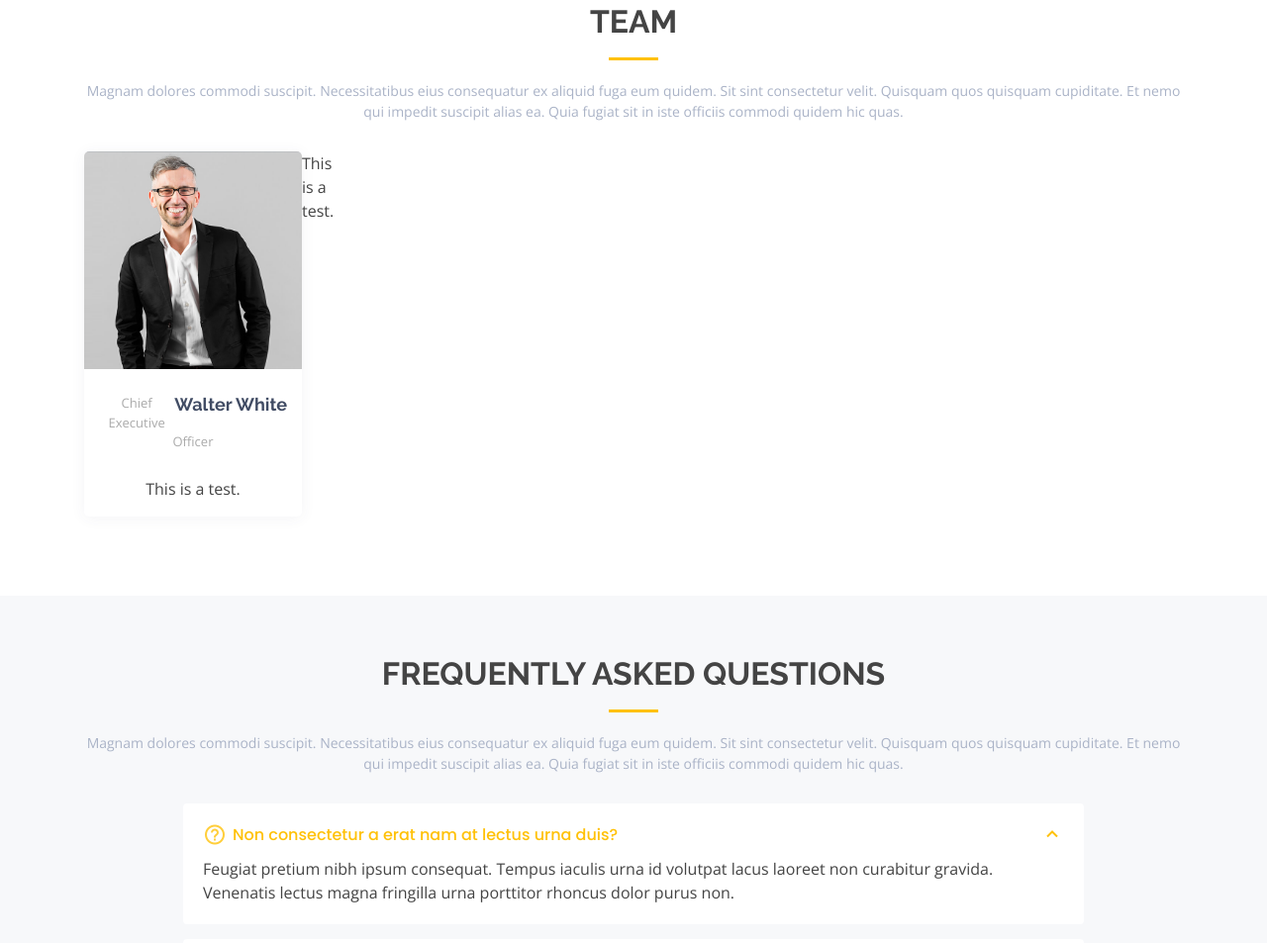
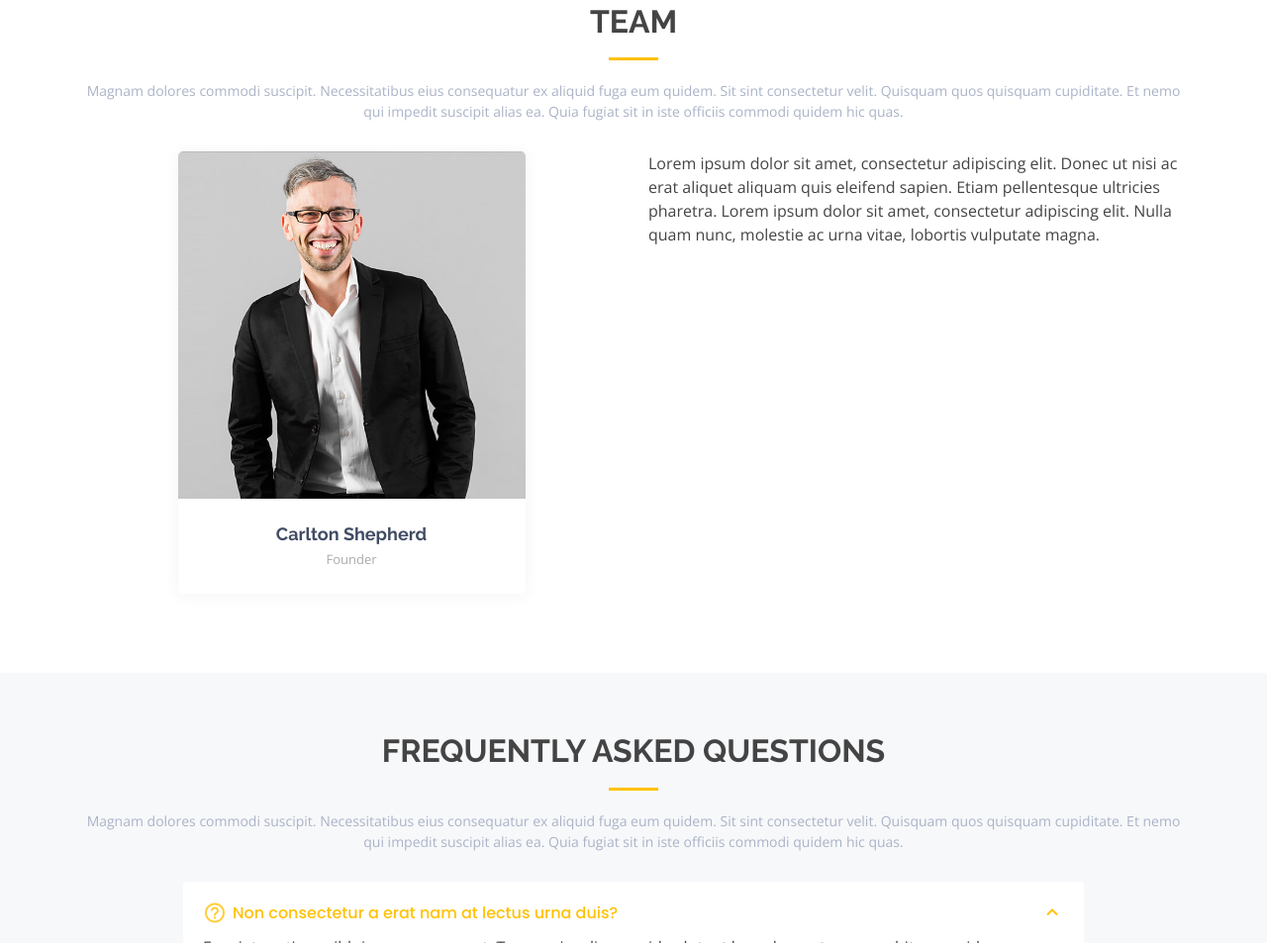
Before and after one commit to tensorsoftware/tensorsoftware.github.io, a plain HTML site: page index.html in a window 1280 px wide. Shown: the part 2861-3814 px from the top of the page at 99% size. Drawn offline with nearby package versions, Linux system fonts and the light colour scheme; a script that the page names is missing.

Commit message:
Update team section

```diff
--- a/assets/css/style.css
+++ b/assets/css/style.css
@@ -930,6 +930,7 @@ section {
   text-align: center;
   border-radius: 5px;
   background: #fff;
+  width: 65%;
   box-shadow: 0px 2px 15px rgba(65, 76, 100, 0.06);
 }
 
@@ -958,6 +959,10 @@ section {
   display: inline-block;
 }
 
+.team-description {
+    padding: 20px;
+}
+
 .team .member .social a:hover {
   color: #ffc107;
 }
@@ -976,7 +981,7 @@ section {
   margin-bottom: 5px;
   font-size: 18px;
   color: #414c64;
-  float: right;
+
 }
 
 .team .member .member-info span {
--- a/index.html
+++ b/index.html
@@ -3,7 +3,7 @@
 
 <head>
   <meta charset="utf-8">
-  <meta content="width=device-width, initial-scale=1.0" name="viewport">
+  <meta content="width=device-width, initial-scale=2" name="viewport">
 
   <title>Tensor Labs &middot; Home</title>
   <meta content="" name="description">
@@ -512,24 +512,24 @@
 
         <div class="row">
 
-          <div class="col-lg-3 col-md-6 d-flex align-items-stretch">
+          <div class="col d-flex justify-content-center">
             <div class="member">
               <div class="member-img">
                 <img src="assets/img/team/team-1.jpg" class="img-fluid" alt="">
-                <div class="social">
-                  <a href=""><i class="icofont-twitter"></i></a>
-                  <a href=""><i class="icofont-facebook"></i></a>
-                  <a href=""><i class="icofont-instagram"></i></a>
-                  <a href=""><i class="icofont-linkedin"></i></a>
-                </div>
               </div>
               <div class="member-info">
-                <h4>Walter White</h4>
-                <span>Chief Executive Officer</span>
+                <h4>Carlton Shepherd</h4>
+                <span>Founder</span>
               </div>
-	      <p>This is a test.</p>
             </div>
-	    <p>This is a test.</p>
+
+          </div>
+
+	  <div class="col align-items-center">
+            <p class="team-descrption">
+Lorem ipsum dolor sit amet, consectetur adipiscing elit. Donec ut nisi ac erat aliquet aliquam quis eleifend sapien. Etiam pellentesque ultricies pharetra. Lorem ipsum dolor sit amet, consectetur adipiscing elit. Nulla quam nunc, molestie ac urna vitae, lobortis vulputate magna.
+            </p>
+
           </div>
 	  <!--
           <div class="col-lg-3 col-md-6 d-flex align-items-stretch">
```
